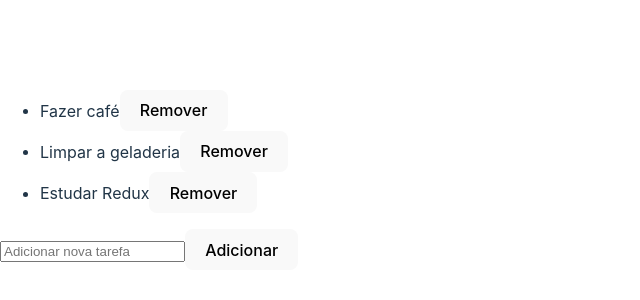
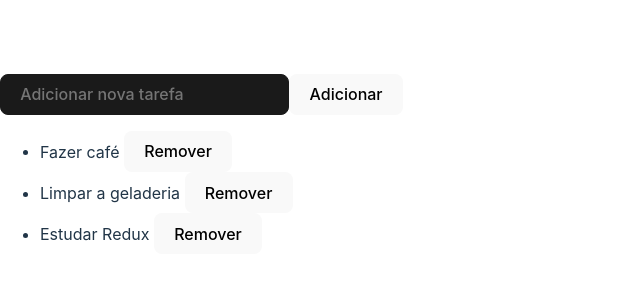
Before and after one commit to alekaimer/todo-redux, a React (Vite) app: page / in a window 1280 px wide. Shown: the part 228-528 px from the top of the page, without its empty margins (0-640 px from the left). Built offline with nearby package versions, Linux system fonts and the light colour scheme.

Commit message:
reafactor: Change components display order

```diff
--- a/src/App.tsx
+++ b/src/App.tsx
@@ -7,8 +7,8 @@
 export function App() {
   return (
     <Provider store={store}>
+      <AddTodo />
       <TodoList />
-      <AddTodo />
     </Provider>
   );
 }
--- a/src/components/TodoList.tsx
+++ b/src/components/TodoList.tsx
@@ -10,7 +10,7 @@
     <ul>
       {todos.map((todo) => (
         <li key={todo}>
-          {todo}
+          {todo}{' '}
           <RemoveTodo todo={todo} />
         </li>
       ))}
--- a/src/index.css
+++ b/src/index.css
@@ -55,6 +55,17 @@
   outline: 4px auto -webkit-focus-ring-color;
 }
 
+input {
+  border-radius: 8px;
+  border: 1px solid #1a1a1a;
+  padding: 0.6em 1.2em;
+  font-size: 1em;
+  font-weight: 500;
+  font-family: inherit;
+  background-color: #1a1a1a;
+  transition: border-color 0.25s;
+}
+
 @media (prefers-color-scheme: light) {
   :root {
     color: #213547;
```
